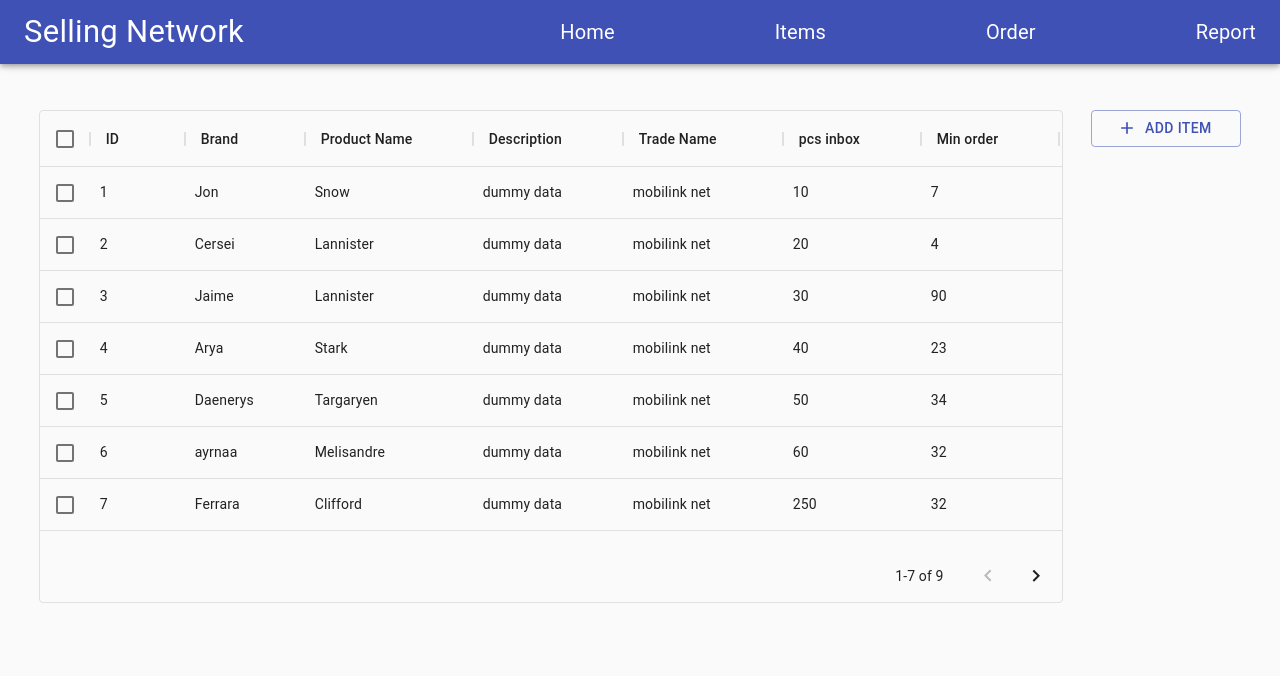
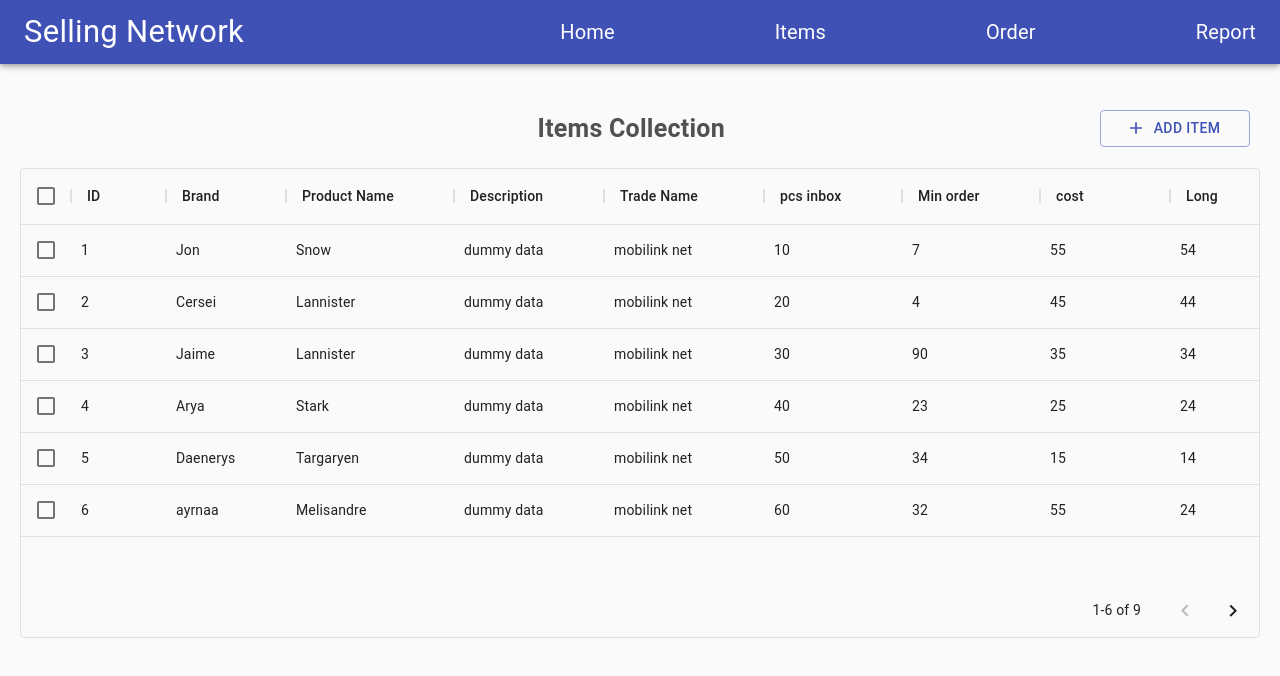
Before and after one commit to Rohit2010/travel-agency-front-end, a React (Create React App) app: page /ItemsPage in a window 1280 px wide. Shown: the top 676 px of the page. Built offline with nearby package versions, Linux system fonts and the light colour scheme.

Commit message:
added more user friendness to the item page

```diff
--- a/src/components/ItemForm.js
+++ b/src/components/ItemForm.js
@@ -2,6 +2,21 @@ import React, { useState, useEffect } from "react";
 import { Grid } from "@material-ui/core";
 import Controls from "./controls/Controls";
 import { useForm, Form } from "./useForm";
+import InputLabel from "@material-ui/core/InputLabel";
+import FormHelperText from "@material-ui/core/FormHelperText";
+import FormControl from "@material-ui/core/FormControl";
+import Select from "@material-ui/core/Select";
+import NativeSelect from "@material-ui/core/NativeSelect";
+import { makeStyles } from "@material-ui/core/styles";
+const useStyles = makeStyles((theme) => ({
+  formControl: {
+    margin: theme.spacing(1),
+    minWidth: 120,
+  },
+  selectEmpty: {
+    marginTop: theme.spacing(2),
+  },
+}));
 
 const initialFValues = {
   id: 0,
@@ -20,6 +35,20 @@ const initialFValues = {
 };
 
 export default function ItemForm(props) {
+  const classes = useStyles();
+  const [state, setState] = React.useState({
+    age: "",
+    name: "hai",
+  });
+
+  const handleChange = (event) => {
+    const name = event.target.name;
+    setState({
+      ...state,
+      [name]: event.target.value,
+    });
+  };
+
   const { addOrEdit, recordForEdit } = props;
 
   const validate = (fieldValues = values) => {
@@ -69,13 +98,24 @@ export default function ItemForm(props) {
     <Form style={{ marginLeft: "50px" }} onSubmit={handleSubmit}>
       <Grid container>
         <Grid item xs={6}>
-          <Controls.Input
-            name="Brand"
-            label="Brand"
-            value={values.Brand}
-            onChange={handleInputChange}
-            error={errors.Brand}
-          />
+          <FormControl variant="outlined" className={classes.formControl}>
+            <InputLabel htmlFor="outlined-age-native-simple">Brand</InputLabel>
+            <Select
+              native
+              name="Brand"
+              value={values.Brand}
+              onChange={handleInputChange}
+              label="Brand"
+              error={errors.Brand}
+            >
+              <option aria-label="None" value="" />
+              <option value={10}>Zellbury</option>
+              <option value={20}>Khaadi</option>
+              <option value={30}>Generation</option>
+              <option value={40}>Limelight</option>
+            </Select>
+          </FormControl>
+
           <Controls.Input
             // required
             label="Product Name"
--- a/src/components/ItemTabel.js
+++ b/src/components/ItemTabel.js
@@ -195,11 +195,18 @@ const rows = [
 
 function ItemTabel() {
   return (
-    <div style={{ height: "493px", width: "80vw" }}>
+    <div
+      style={{
+        height: "470px",
+        width: "100%",
+        display: "flex",
+        justifyContent: "center",
+      }}
+    >
       <DataGrid
         rows={rows}
         columns={columns}
-        pageSize={7}
+        pageSize={6}
         checkboxSelection
         disableSelectionOnClick
       />
--- a/src/pages/ItemsPage.js
+++ b/src/pages/ItemsPage.js
@@ -17,12 +17,22 @@ function ItemsPage() {
           marginTop: "110px",
           width: "100%",
           display: "flex",
-          justifyContent: "space-evenly",
+          justifyContent: "space-between",
         }}
       >
         {/* Table code will be here in this div */}
-        <Typography style={{ marginLeft: "30px" }}>
-          <ItemTabel />
+        <Typography
+          style={{
+            marginLeft: "42vw",
+            display: "flex",
+            justifyContent: "center",
+          }}
+        >
+          <Typography
+            style={{ fontWeight: "bold", fontSize: "25px", color: "#505152" }}
+          >
+            Items Collection
+          </Typography>
         </Typography>
 
         <Typography
@@ -43,6 +53,9 @@ function ItemsPage() {
           </Button>
         </Typography>
       </Typography>
+      <Typography style={{ margin: "20px" }}>
+        <ItemTabel />
+      </Typography>
       <Popup
         title="Enter your Item specfication"
         openPopup={openPopup}
```
